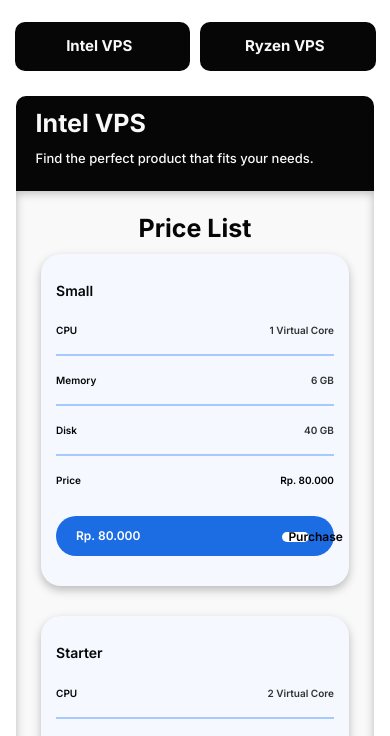
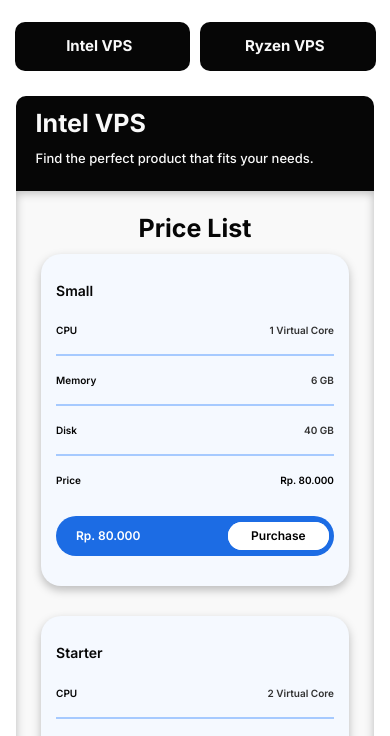
Before and after one commit to JSKUN2/voxelox, a plain HTML site: page vps.html in a window 390 px wide. Shown: the part 103-839 px from the top of the page. Drawn offline with nearby package versions, Linux system fonts and the light colour scheme.

Commit message:
Add files via upload

```diff
--- a/style.css
+++ b/style.css
@@ -774,7 +774,7 @@ details li {
   .menu {
     position: absolute;
     top: 0;
-    margin-top: 10%;
+    margin-top: 60px;
     left: 0;
     flex-direction: column;
     width: 100vw;
@@ -802,7 +802,7 @@ details li {
     padding: 0;
     width: 100%;
     color: white;
-    background-color: #222;
+    background-color: #272727;
   }
   .vpsarea{
     gap: 10px;
@@ -882,6 +882,18 @@ details li {
     letter-spacing: 3%;
     border-radius: 300px;
     background-color: white;
+    width: 100%;
+    height: 100%;
+    border: none;
+  }
+  .bayarkartu a{
+    font-family: Inter;
+    font-weight: 600;
+    font-size: 12px;
+    line-height: 8.47px;
+    letter-spacing: 3%;
+    border-radius: 300px;
+    background-color: white;
     width: 40%;
     height: 70%;
     border: none;
```
Also changed, not shown: discord.html (+1 -1 lines).
